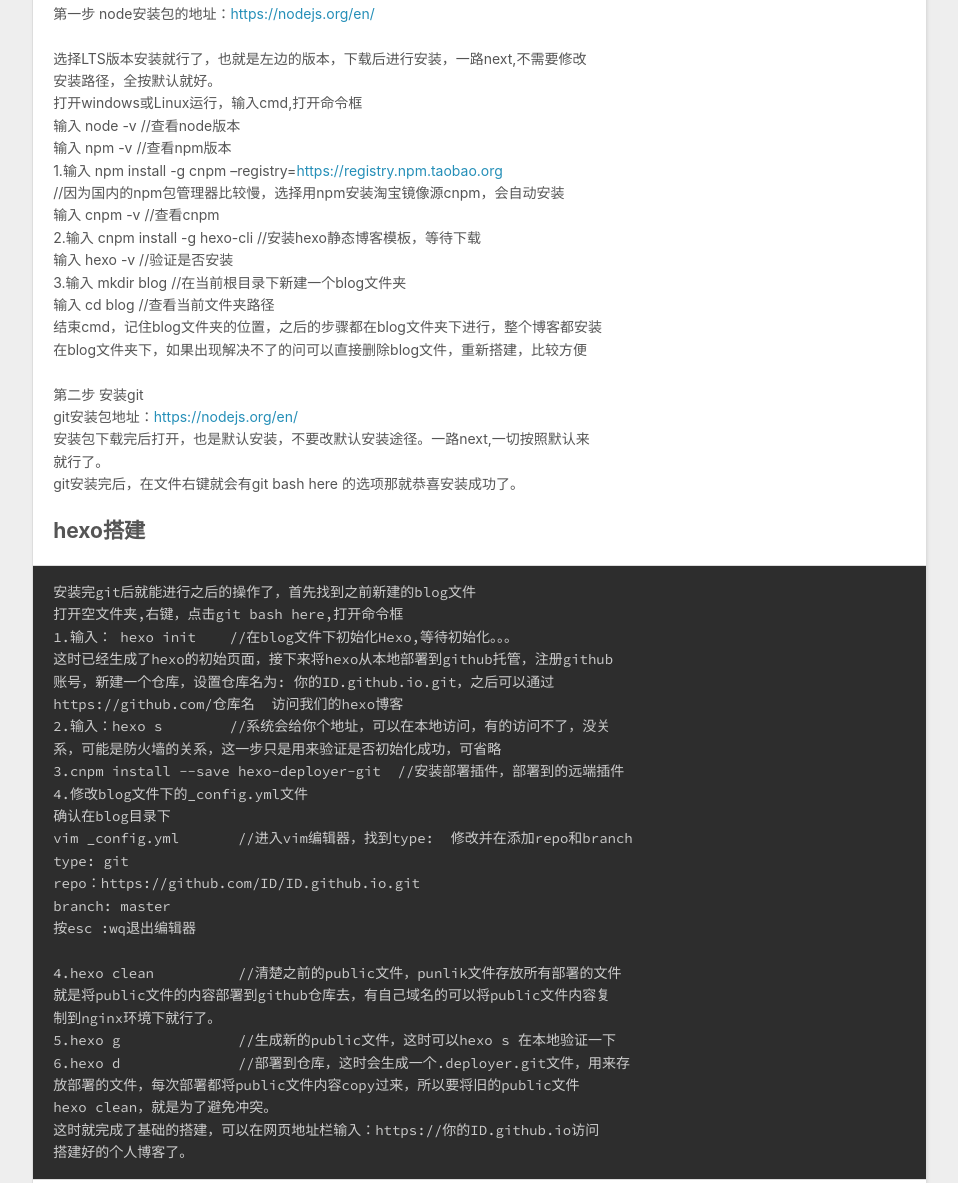
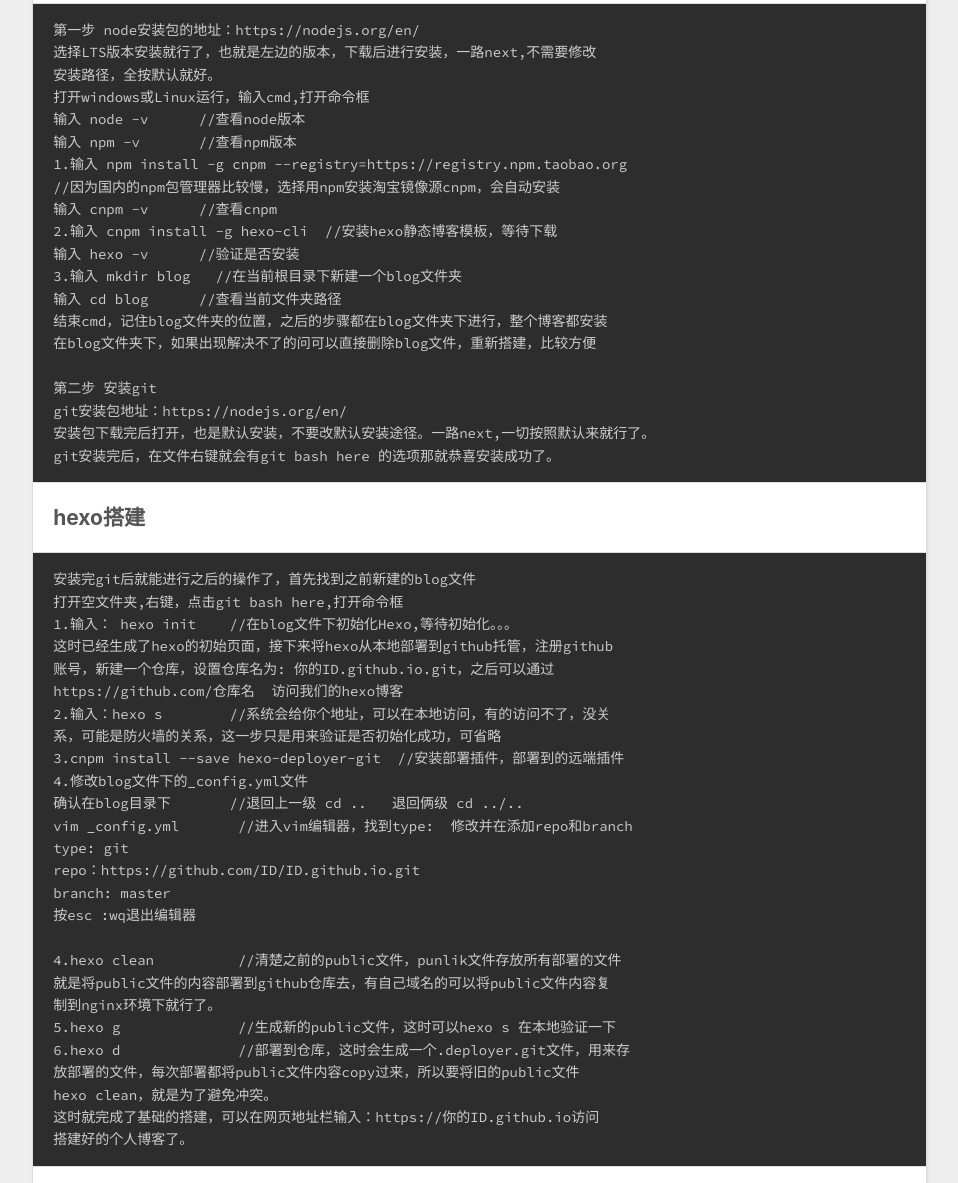
Before and after one commit to hancheng123/hancheng123.github.io, a plain HTML site: page 2019/08/25/个人博客搭建/index.html in a window 1280 px wide. Shown: the part 701-1884 px from the top of the page, without its empty margins (8-966 px from the left). Drawn offline with nearby package versions, Linux system fonts and the light colour scheme.

Commit message:
Site updated: 2019-08-25 16:05:15

```diff
--- a/2019/08/25/个人博客搭建/index.html
+++ b/2019/08/25/个人博客搭建/index.html
@@ -14,7 +14,7 @@
 <meta property="og:site_name" content="Hexo">
 <meta property="og:description" content="总体流程  博客搭建可以说简单也可以说难，对于小白来说一切都是陌生的，当出现一些问题时很难  自己解决，这个时候就需要反复进行操作，在不断的失败中总结经验并且了解每一个步骤  的意义。  首先我们需要安装nodejs和git ,先安装nodejs，不管是hexo还是git都是在有node的前提  下运行的。等node和git安装完后就可以安装博客静态模板Hexo,先在本地操作，没问题后  再部署到">
 <meta property="og:locale" content="en">
-<meta property="og:updated_time" content="2019-08-25T07:54:52.965Z">
+<meta property="og:updated_time" content="2019-08-25T08:04:32.856Z">
 <meta name="twitter:card" content="summary">
 <meta name="twitter:title" content="个人博客搭建">
 <meta name="twitter:description" content="总体流程  博客搭建可以说简单也可以说难，对于小白来说一切都是陌生的，当出现一些问题时很难  自己解决，这个时候就需要反复进行操作，在不断的失败中总结经验并且了解每一个步骤  的意义。  首先我们需要安装nodejs和git ,先安装nodejs，不管是hexo还是git都是在有node的前提  下运行的。等node和git安装完后就可以安装博客静态模板Hexo,先在本地操作，没问题后  再部署到">
@@ -91,10 +91,26 @@
     <div class="article-entry" itemprop="articleBody">
 
         <h2 id="总体流程"><a href="#总体流程" class="headerlink" title="总体流程"></a>总体流程</h2><p>  博客搭建可以说简单也可以说难，对于小白来说一切都是陌生的，当出现一些问题时很难<br>  自己解决，这个时候就需要反复进行操作，在不断的失败中总结经验并且了解每一个步骤<br>  的意义。<br>  首先我们需要安装nodejs和git ,先安装nodejs，不管是hexo还是git都是在有node的前提<br>  下运行的。等node和git安装完后就可以安装博客静态模板Hexo,先在本地操作，没问题后<br>  再部署到github托管，这里是需要安装一个deployer.git的插件后面会说到。</p>
-<h2 id="安装node和git"><a href="#安装node和git" class="headerlink" title="安装node和git"></a>安装node和git</h2><p>   第一步 node安装包的地址：<a href="https://nodejs.org/en/" target="_blank" rel="noopener">https://nodejs.org/en/</a></p>
-<p>   选择LTS版本安装就行了，也就是左边的版本，下载后进行安装，一路next,不需要修改<br>   安装路径，全按默认就好。<br>   打开windows或Linux运行，输入cmd,打开命令框<br>   输入 node -v      //查看node版本<br>   输入 npm -v       //查看npm版本<br>   1.输入 npm install -g cnpm –registry=<a href="https://registry.npm.taobao.org" target="_blank" rel="noopener">https://registry.npm.taobao.org</a><br>   //因为国内的npm包管理器比较慢，选择用npm安装淘宝镜像源cnpm，会自动安装<br>   输入 cnpm -v      //查看cnpm<br>   2.输入 cnpm install -g hexo-cli  //安装hexo静态博客模板，等待下载<br>   输入 hexo -v      //验证是否安装<br>   3.输入 mkdir blog   //在当前根目录下新建一个blog文件夹<br>   输入 cd blog      //查看当前文件夹路径<br>   结束cmd，记住blog文件夹的位置，之后的步骤都在blog文件夹下进行，整个博客都安装<br>   在blog文件夹下，如果出现解决不了的问可以直接删除blog文件，重新搭建，比较方便</p>
-<p>   第二步 安装git<br>   git安装包地址：<a href="https://nodejs.org/en/" target="_blank" rel="noopener">https://nodejs.org/en/</a><br>   安装包下载完后打开，也是默认安装，不要改默认安装途径。一路next,一切按照默认来<br>   就行了。<br>   git安装完后，在文件右键就会有git bash here 的选项那就恭喜安装成功了。</p>
-<h2 id="hexo搭建"><a href="#hexo搭建" class="headerlink" title="hexo搭建"></a>hexo搭建</h2><pre><code>安装完git后就能进行之后的操作了，首先找到之前新建的blog文件
+<h2 id="安装node和git"><a href="#安装node和git" class="headerlink" title="安装node和git"></a>安装node和git</h2><pre><code>第一步 node安装包的地址：https://nodejs.org/en/
+选择LTS版本安装就行了，也就是左边的版本，下载后进行安装，一路next,不需要修改
+安装路径，全按默认就好。
+打开windows或Linux运行，输入cmd,打开命令框
+输入 node -v      //查看node版本
+输入 npm -v       //查看npm版本
+1.输入 npm install -g cnpm --registry=https://registry.npm.taobao.org
+//因为国内的npm包管理器比较慢，选择用npm安装淘宝镜像源cnpm，会自动安装
+输入 cnpm -v      //查看cnpm
+2.输入 cnpm install -g hexo-cli  //安装hexo静态博客模板，等待下载
+输入 hexo -v      //验证是否安装
+3.输入 mkdir blog   //在当前根目录下新建一个blog文件夹
+输入 cd blog      //查看当前文件夹路径
+结束cmd，记住blog文件夹的位置，之后的步骤都在blog文件夹下进行，整个博客都安装
+在blog文件夹下，如果出现解决不了的问可以直接删除blog文件，重新搭建，比较方便
+
+第二步 安装git
+git安装包地址：https://nodejs.org/en/
+安装包下载完后打开，也是默认安装，不要改默认安装途径。一路next,一切按照默认来就行了。
+git安装完后，在文件右键就会有git bash here 的选项那就恭喜安装成功了。</code></pre><h2 id="hexo搭建"><a href="#hexo搭建" class="headerlink" title="hexo搭建"></a>hexo搭建</h2><pre><code>安装完git后就能进行之后的操作了，首先找到之前新建的blog文件
 打开空文件夹,右键，点击git bash here,打开命令框
 1.输入： hexo init    //在blog文件下初始化Hexo,等待初始化。。。
 这时已经生成了hexo的初始页面，接下来将hexo从本地部署到github托管，注册github
@@ -104,7 +120,7 @@ https://github.com/仓库名  访问我们的hexo博客
 系，可能是防火墙的关系，这一步只是用来验证是否初始化成功，可省略
 3.cnpm install --save hexo-deployer-git  //安装部署插件，部署到的远端插件
 4.修改blog文件下的_config.yml文件
-确认在blog目录下
+确认在blog目录下       //退回上一级 cd ..   退回俩级 cd ../..
 vim _config.yml       //进入vim编辑器，找到type:  修改并在添加repo和branch
 type: git
 repo：https://github.com/ID/ID.github.io.git
@@ -122,7 +138,7 @@ hexo clean，就是为了避免冲突。
 搭建好的个人博客了。</code></pre><h2 id="写文章"><a href="#写文章" class="headerlink" title="写文章"></a>写文章</h2><pre><code>打开bolg文件，右键git bash here打开命令框
 1.cd source/_posts    //寻址到存放文章的文件夹，不然会将文章直接创建在blog下
 2.hexo n &quot;文章名称&quot;   //创建 文章名称.md 文件，注意空格
-3.vim 文章名称.md 文件 //进入vim编辑器，在vim编辑器下写文章，vim的使用后面的
+3.vim 文章名称.md 文件 //进入vim编辑器，在vim编辑器下写文章，注意文章的.md后缀不要忘了。vim的使用后面的
 的文章会有详细的说明。同学们可以专门学一学vim编辑器的用法，vim是个神器。
 暂时知道按a或i进入插入模式能进行编辑就行，esc回到普通模式
 
@@ -152,7 +168,7 @@ index.html文件为0kb的情况，也是新主题导致的，请更加仔细的
 
     </div>
     <footer class="article-footer">
-      <a data-url="http://yoursite.com/2019/08/25/个人博客搭建/" data-id="cjzqogj0j0000d0uj8a5xd5dy" class="article-share-link">Share</a>
+      <a data-url="http://yoursite.com/2019/08/25/个人博客搭建/" data-id="cjzqosyea000230uj127y5o7i" class="article-share-link">Share</a>
 
 
     </footer>
```
Also changed, not shown: 2019/08/24/hello-world/index.html (+1 -1 lines), 2019/08/24/怎么用git/index.html (+1 -1 lines), content.json (+1 -1 lines), index.html (+25 -9 lines).
